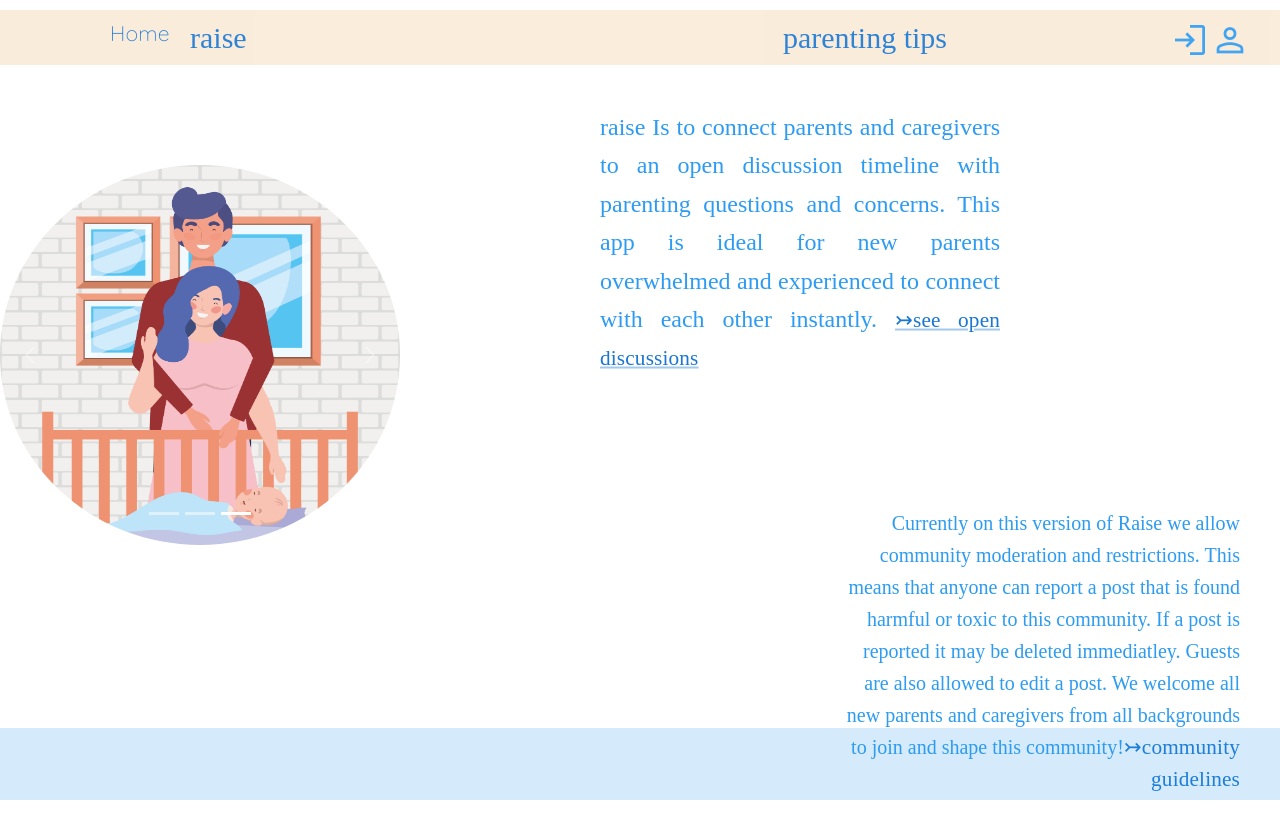
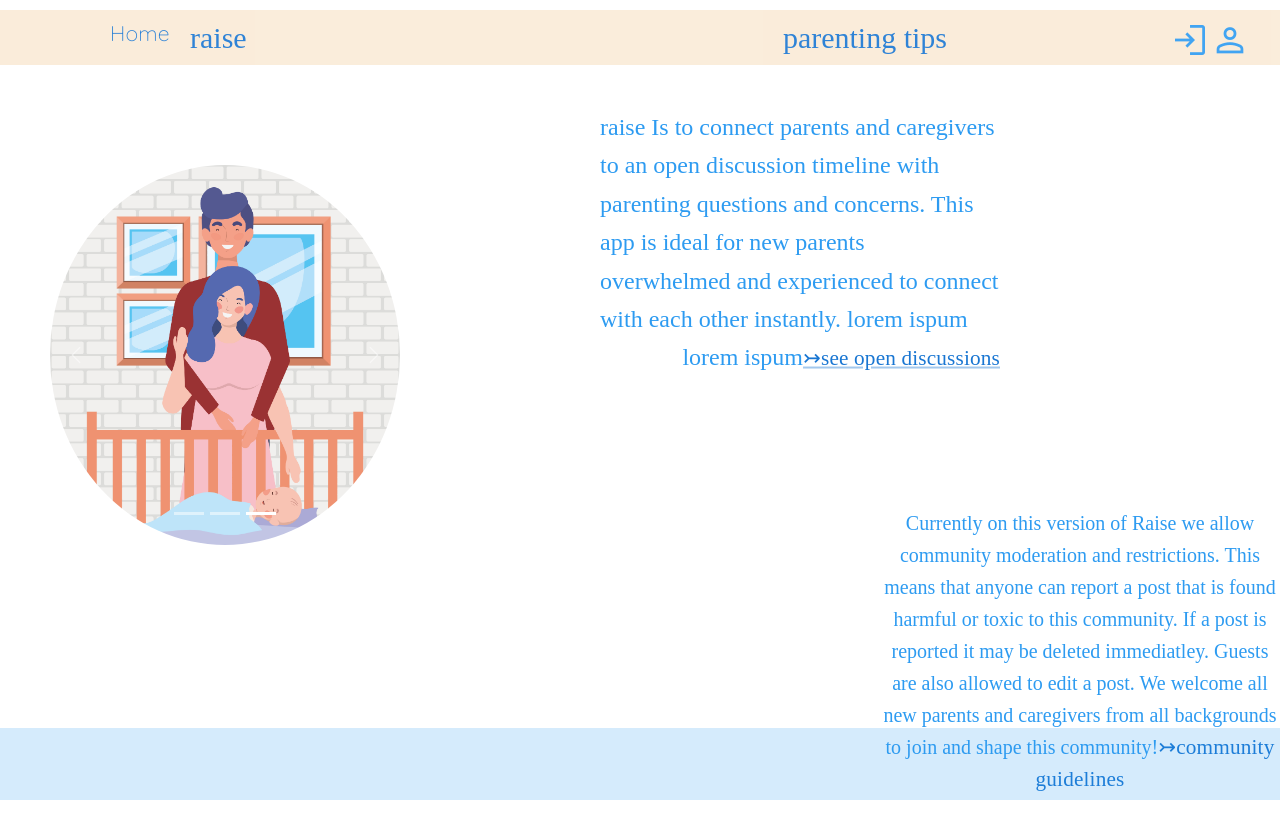
Before and after one commit to KarynH/raise-front-end, a React (Create React App) app: page / in a window 1280 px wide. Shown: the top 838 px of the page. Built offline with nearby package versions, Linux system fonts and the light colour scheme; a web font is replaced by a local one.

Commit message:
update home styling , modal window

```diff
--- a/src/Components/Questions.js
+++ b/src/Components/Questions.js
@@ -3,9 +3,13 @@
 
 import { useEffect, useState } from "react";
 
+import Button from "react-bootstrap/Button";
+import Modal from "react-bootstrap/Modal";
+
 export default function Questions() {
   const API = process.env.REACT_APP_API_URL;
   const [questions, setQuestions] = useState([]);
+  const [modalShow, setModalShow] = useState(false);
 
   useEffect(() => {
     axios
@@ -17,13 +21,53 @@
       .catch((err) => console.err);
   }, [API]);
 
+  function MyVerticallyCenteredModal(props) {
+    return (
+      <Modal
+        {...props}
+        size="lg"
+        aria-labelledby="contained-modal-title-vcenter"
+        centered
+      >
+        <Modal.Header closeButton>
+          <Modal.Title id="contained-modal-title-vcenter">
+            Ask a question
+          </Modal.Title>
+        </Modal.Header>
+        <Modal.Body>
+          <h4>Centered Modal</h4>
+          <p>
+            Cras mattis consectetur purus sit amet fermentum. Cras justo odio,
+            dapibus ac facilisis in, egestas eget quam. Morbi leo risus, porta
+            ac consectetur ac, vestibulum at eros.
+          </p>
+        </Modal.Body>
+        <Modal.Footer>
+          <Button variant="light" onClick={props.onHide}>
+            Submit
+          </Button>
+        </Modal.Footer>
+      </Modal>
+    );
+  }
+
   return (
     <>
-      <h3 className="headingRecent">recent</h3>
+      <div className="index">
+        <h3 className="headingRecent">recent</h3>
+        <Button
+          variant="light"
+          className="modalButton"
+          onClick={() => setModalShow(true)}
+        >
+          Create a post
+        </Button>
 
-
-
-
+        <MyVerticallyCenteredModal
+          show={modalShow}
+          onHide={() => setModalShow(false)}
+        />
+      </div>
       {questions.map((question) => {
         return <Question key={question.id} question={question} />;
       })}
--- a/src/Pages/Home.js
+++ b/src/Pages/Home.js
@@ -8,7 +8,7 @@
 export default function Home() {
   return (
     <div className="container carosuel">
-      <Carousel>
+      <Carousel className="innerCarosuel">
         <Carousel.Item interval={1000}>
           <img
             className="d-block w-100"
@@ -41,8 +41,8 @@
         <p>
           raise Is to connect parents and caregivers to an open discussion
           timeline with parenting questions and concerns. This app is ideal for
-          new parents overwhelmed and experienced to connect with each other instantly.{" "}
-         {" "}<Link
+          new parents overwhelmed and experienced to connect with each other instantly. lorem ispum lorem ispum
+         <Link
             href="/questions"
             // underline="none"
             variant="h4"
--- a/src/index.css
+++ b/src/index.css
@@ -38,7 +38,7 @@
   color: rgb(45,155,241);
   transform: translate(150%, -200%);
   display: inline-table;
-  text-align: justify;
+  text-align-last: right;
   margin-top: 100px;
 
 }
@@ -47,9 +47,12 @@
 
   font-family: 'Ramaraja', serif;
   color: rgb(45,155,241);
-  transform: translate(210%, -150%);
+  transform: translate(220%, -150%);
   font-size: 20px;
-  text-align: -webkit-right;
+  text-align: center;
+
+  border-radius: 50%;
+
 }
 
 .material-symbols-outlined {
@@ -83,7 +86,7 @@
 }
 
 .questionTopic {
-  font-family: 'Poppins', sans-serif;
+  font-family: 'PT Serif', serif;
   font-size: 17px;
   color: rgb(45,155,241);
   margin-right:20rem;
@@ -166,3 +169,22 @@
   margin-top:2rem;
   margin-right:5rem;
 }
+
+.innerCarosuel {
+
+  margin-left:5rem;
+}
+
+.modalButton {
+margin-left:85rem;
+}
+
+#contained-modal-title-vcenter {
+  font-family:'Gill Sans', 'Gill Sans MT', Calibri, 'Trebuchet MS', sans-serif
+}
+
+.index {
+  display: inline-flex;
+    flex-direction: row;
+    align-items: baseline;
+}
```
Also changed, not shown: src/Components/Nav.js (+4 -13 lines).
